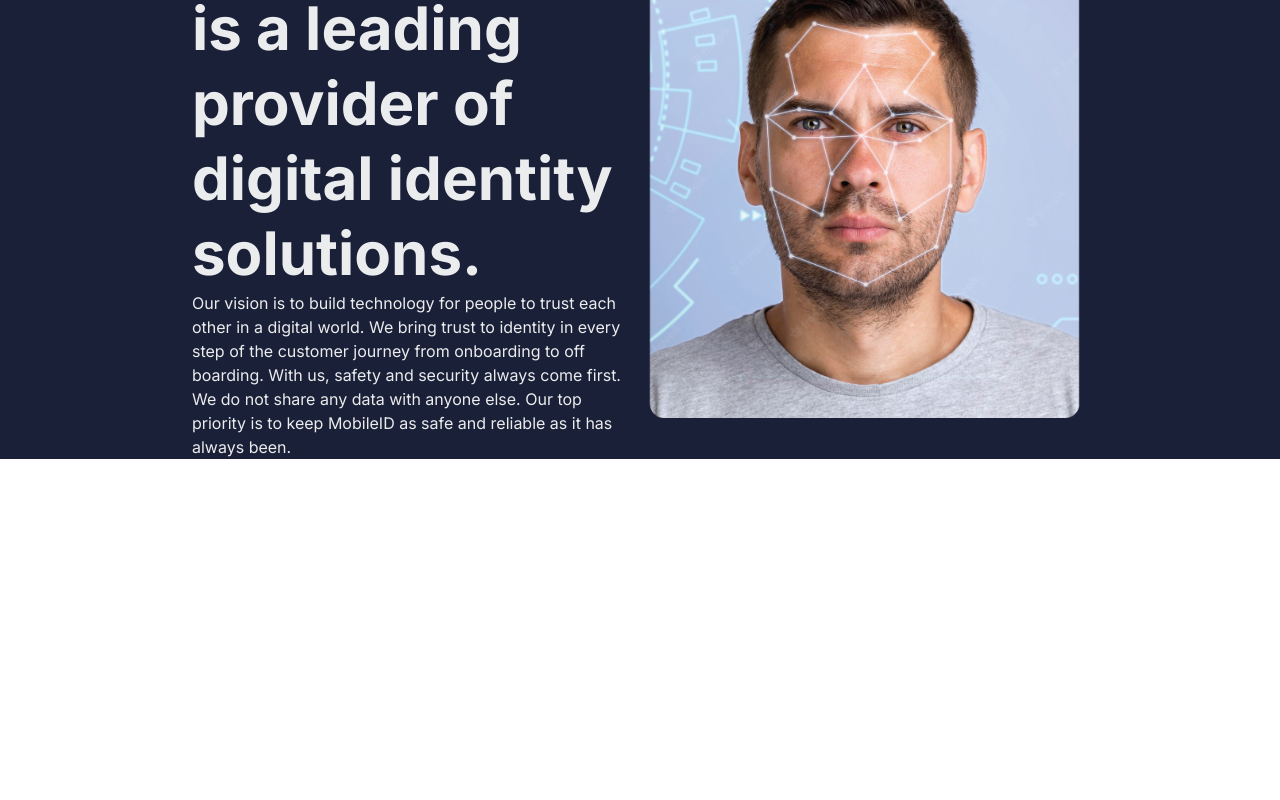
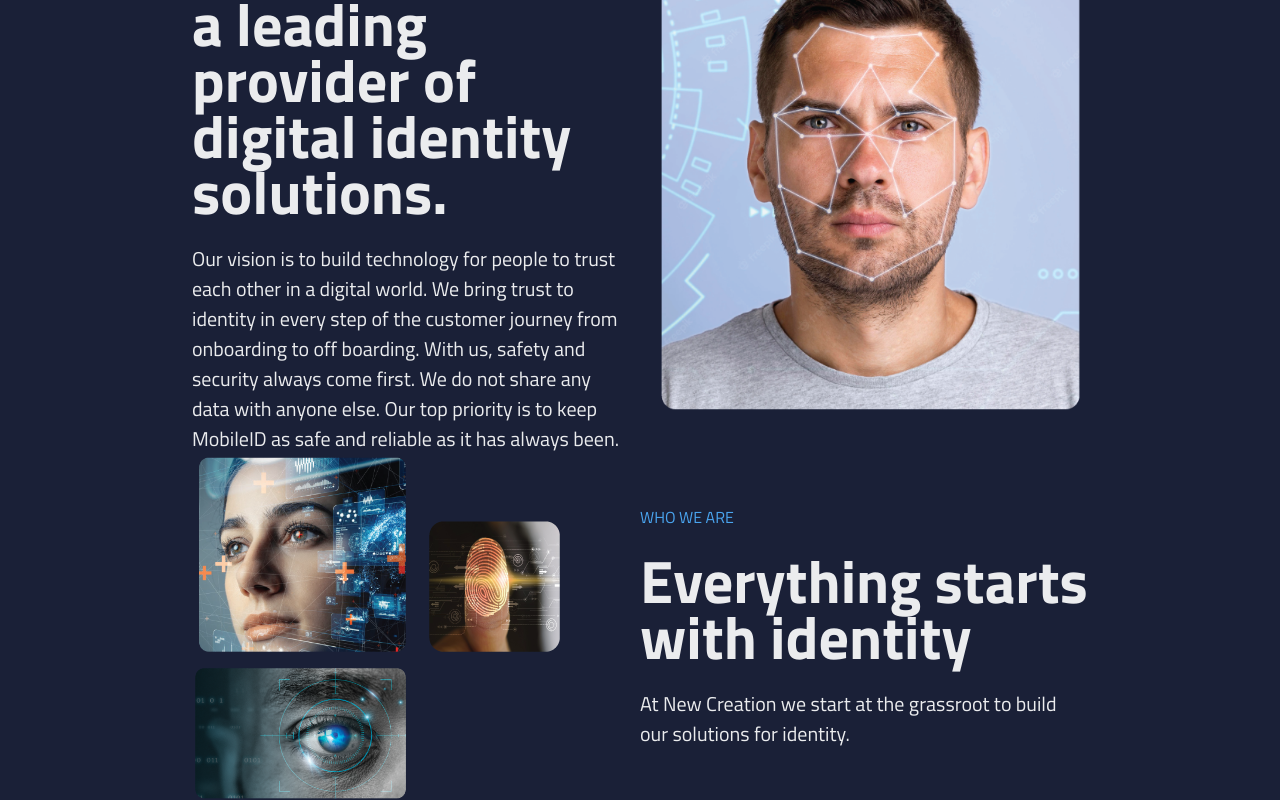
Before and after one commit to abdulqadirmohamed/digital-partners, a Next.js app: page / in a window 1280 px wide. Shown: the part 800-1600 px from the top of the page. Before the commit the page ends 1259 px from the top, so only its background shows below. Built offline with nearby package versions, Linux system fonts and the light colour scheme.

Commit message:
update pages

```diff
--- a/src/app/layout.js
+++ b/src/app/layout.js
@@ -1,8 +1,12 @@
 import Header from '@/components/Header'
 import './globals.css'
-import { Inter } from 'next/font/google'
+import { Titillium_Web } from 'next/font/google'
 
-const inter = Inter({ subsets: ['latin'] })
+// const inter = Inter({ subsets: ['latin'] })
+const inter = Titillium_Web({
+  weight: ['200','300','400', '600','700', '900'],
+  subsets: ['latin']
+})
 
 export const metadata = {
   title: 'Digital Partners',
--- a/src/app/page.js
+++ b/src/app/page.js
@@ -1,3 +1,4 @@
+import About from "@/components/About";
 import Header from "@/components/Header";
 import Hero from "@/components/Hero";
 import WhoWeAre from "@/components/WhoWeAre";
@@ -10,6 +11,7 @@ export default function Home() {
         <Header />
         <Hero/>
         <WhoWeAre/>
+        <About/>
       </div>
     </main>
   );
--- /dev/null
+++ b/src/components/About.jsx
@@ -0,0 +1,32 @@
+import Image from "next/image";
+import React from "react";
+import img1 from '../img/about-section-img1.png'
+import img2 from '../img/about-section-img2.png'
+import img3 from '../img/about-section-img3.png'
+
+
+const About = () => {
+    return (
+        <div className="grid grid-cols-2 items-center">
+            {/* Image */}
+            <div className="grid grid-cols-2 gap-3 items-end">
+                <Image src={img1} alt="about-section-img1" />
+                <Image src={img2} alt="Who we are" />
+                <Image src={img3} alt="Who we are" />
+            </div>
+            {/* Text */}
+            <div className="flex flex-col gap-6">
+                <h2 className="text-secondary">WHO WE ARE</h2>
+                <h1 className="text-[60px] text-darkWhite font-bold leading-[56px]">
+                    Everything starts with identity
+                </h1>
+                <p className="text-darkWhite text-[20px]">
+                    At New Creation we start at the grassroot to build our solutions for identity.
+                </p>
+            </div>
+
+        </div>
+    );
+};
+
+export default About;
--- a/src/components/Hero.jsx
+++ b/src/components/Hero.jsx
@@ -10,7 +10,7 @@ const Hero = () => {
         <div>social media icon</div>
         {/* Text */}
         <div className="col-span-1">
-          <h1 className="text-darkWhite text-[65px] font-bold leading-tight">Everything starts <span className="text-orange">With identity</span>  For Your Security</h1>
+          <h1 className="text-darkWhite text-[70px] font-bold leading-[70px]">Everything starts <span className="text-orange">With identity</span>  For Your Security</h1>
         </div>
       </div>
       {/* Image */}
--- a/src/components/WhoWeAre.jsx
+++ b/src/components/WhoWeAre.jsx
@@ -5,14 +5,14 @@ import img from '../img/who-we-are-img.png'
 
 const WhoWeAre = () => {
   return (
-    <div className="grid grid-cols-2 items-center">
+    <div className="grid grid-cols-2 items-center gap-6">
       {/* Text */}
-      <div>
+      <div className="flex flex-col gap-6">
         <h2 className="text-secondary">WHO WE ARE</h2>
-        <h1 className="text-[60px] text-darkWhite font-bold leading-tight">
+        <h1 className="text-[60px] text-darkWhite font-bold leading-[56px]">
           New Creation is a leading provider of digital identity solutions.
         </h1>
-        <p className="text-darkWhite">
+        <p className="text-darkWhite text-[20px]">
           Our vision is to build technology for people to trust each other in a
           digital world. We bring trust to identity in every step of the
           customer journey from onboarding to off boarding. With us, safety and
```
